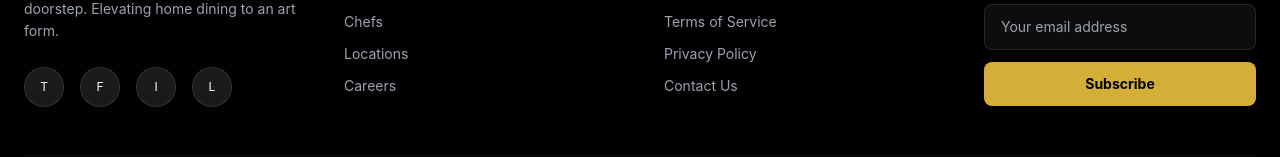
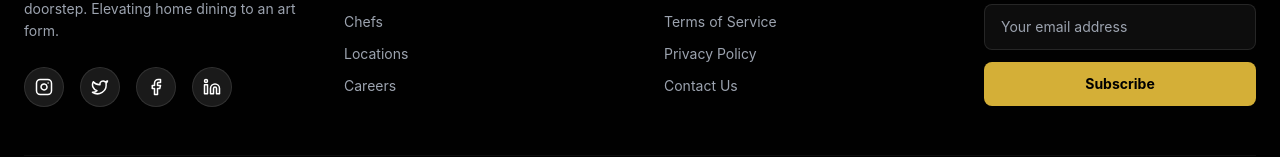
Before and after one commit to navkunjj/navbites, a React (Create React App) app: page / in a window 1280 px wide. Shown: the part 1860-2017 px from the top of the page. Built offline with nearby package versions, Linux system fonts and the light colour scheme; no server answers.

Commit message:
Add functional social media icons to footer

```diff
--- a/package.json
+++ b/package.json
@@ -14,6 +14,7 @@
     "dotenv": "^17.2.3",
     "express": "^5.2.1",
     "jsonwebtoken": "^9.0.3",
+    "lucide-react": "^0.562.0",
     "mongoose": "^9.0.2",
     "react": "^19.2.3",
     "react-dom": "^19.2.3",
--- a/src/components/Footer.js
+++ b/src/components/Footer.js
@@ -1,4 +1,5 @@
 import React from 'react';
+import { Instagram, Twitter, Facebook, Linkedin, Github } from 'lucide-react';
 
 const Footer = () => {
     return (
@@ -15,12 +16,22 @@ const Footer = () => {
                             Experience the finest culinary masterpieces delivered directly to your doorstep. Elevating home dining to an art form.
                         </p>
                         <div className="flex space-x-4 pt-2">
-                             {/* Social Placeholders */}
-                             {['twitter', 'facebook', 'instagram', 'linkedin'].map(social => (
-                                 <div key={social} className="w-10 h-10 rounded-full glass flex items-center justify-center hover:bg-premium-gold hover:text-black transition-all cursor-pointer">
-                                     <span className="capitalize text-xs">{social[0]}</span>
-                                 </div>
-                             ))}
+                            {[
+                                { icon: <Instagram size={18} />, url: 'https://instagram.com/navkunj' },
+                                { icon: <Twitter size={18} />, url: 'https://twitter.com/navkunj' },
+                                { icon: <Facebook size={18} />, url: 'https://facebook.com/navkunj' },
+                                { icon: <Linkedin size={18} />, url: 'https://linkedin.com/in/navkunj' }
+                            ].map((social, index) => (
+                                <a
+                                    key={index}
+                                    href={social.url}
+                                    target="_blank"
+                                    rel="noopener noreferrer"
+                                    className="w-10 h-10 rounded-full glass flex items-center justify-center hover:bg-premium-gold hover:text-black transition-all cursor-pointer border border-white/5"
+                                >
+                                    {social.icon}
+                                </a>
+                            ))}
                         </div>
                     </div>
 
```
Also changed, not shown: 1 other file (tests, documents, lock files or other folders).
